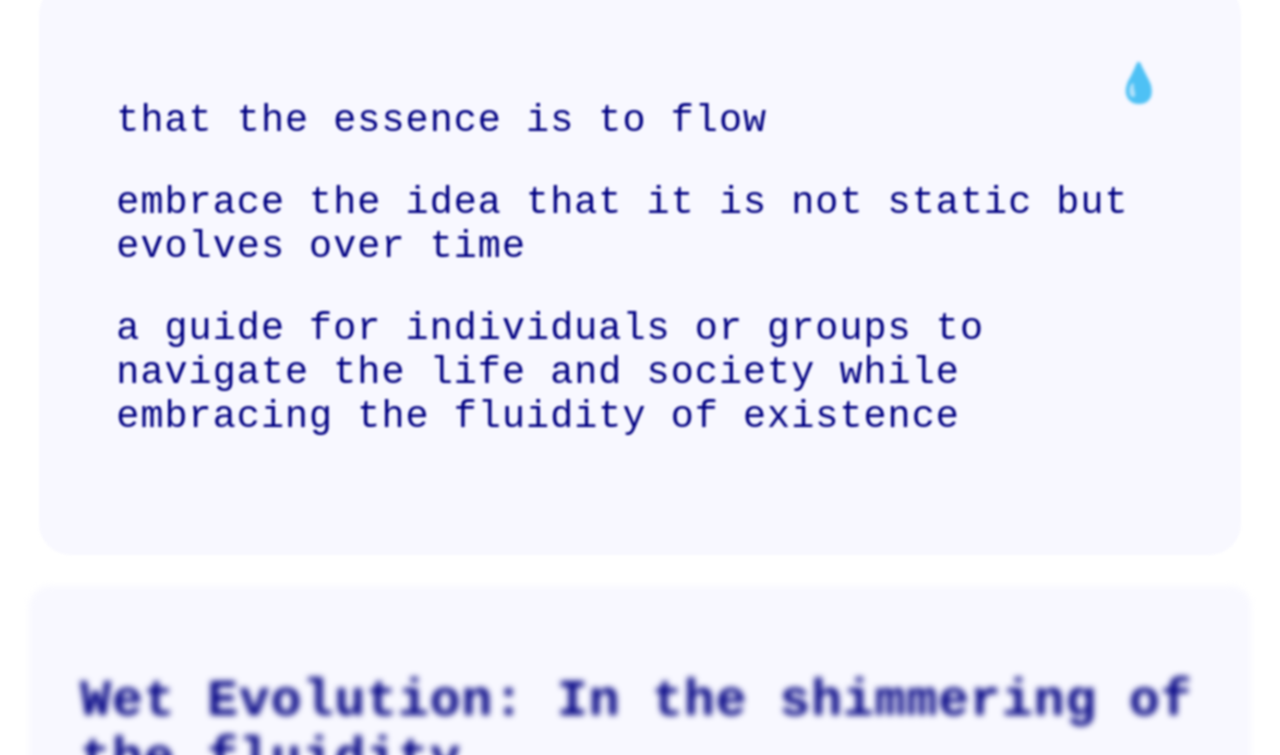
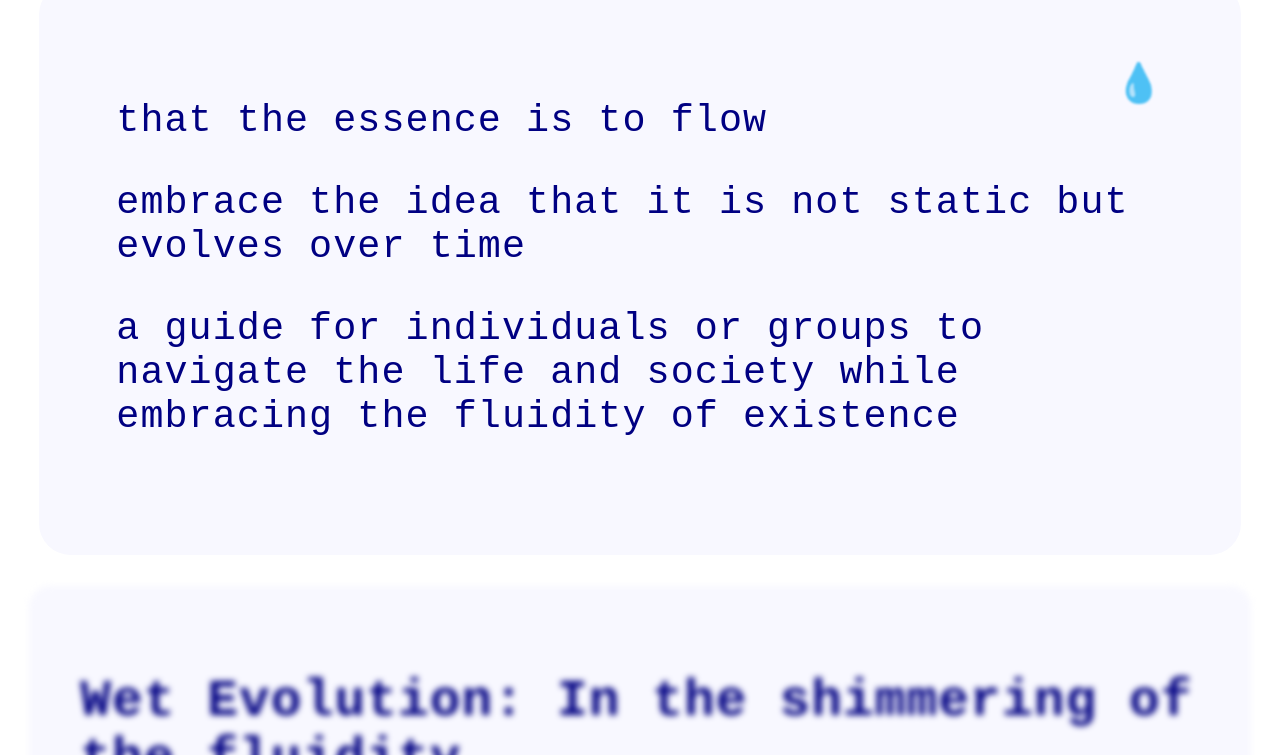
Before and after one commit to like820/like820.github.io, a website: page index.html in a window 1280 px wide. Shown: the part 856-1611 px from the top of the page. Drawn offline with Linux system fonts and the light colour scheme.

Commit message:
Update style.css

```diff
--- a/style.css
+++ b/style.css
@@ -46,7 +46,7 @@ canvas {
     background-color: ghostwhite;
     /* width: 100vw; */
     padding: 2em;
-    filter: blur(1px);
+/*     filter: blur(1px); */
 
     margin: 0.82em;
     border-radius: 0.82em;
```
